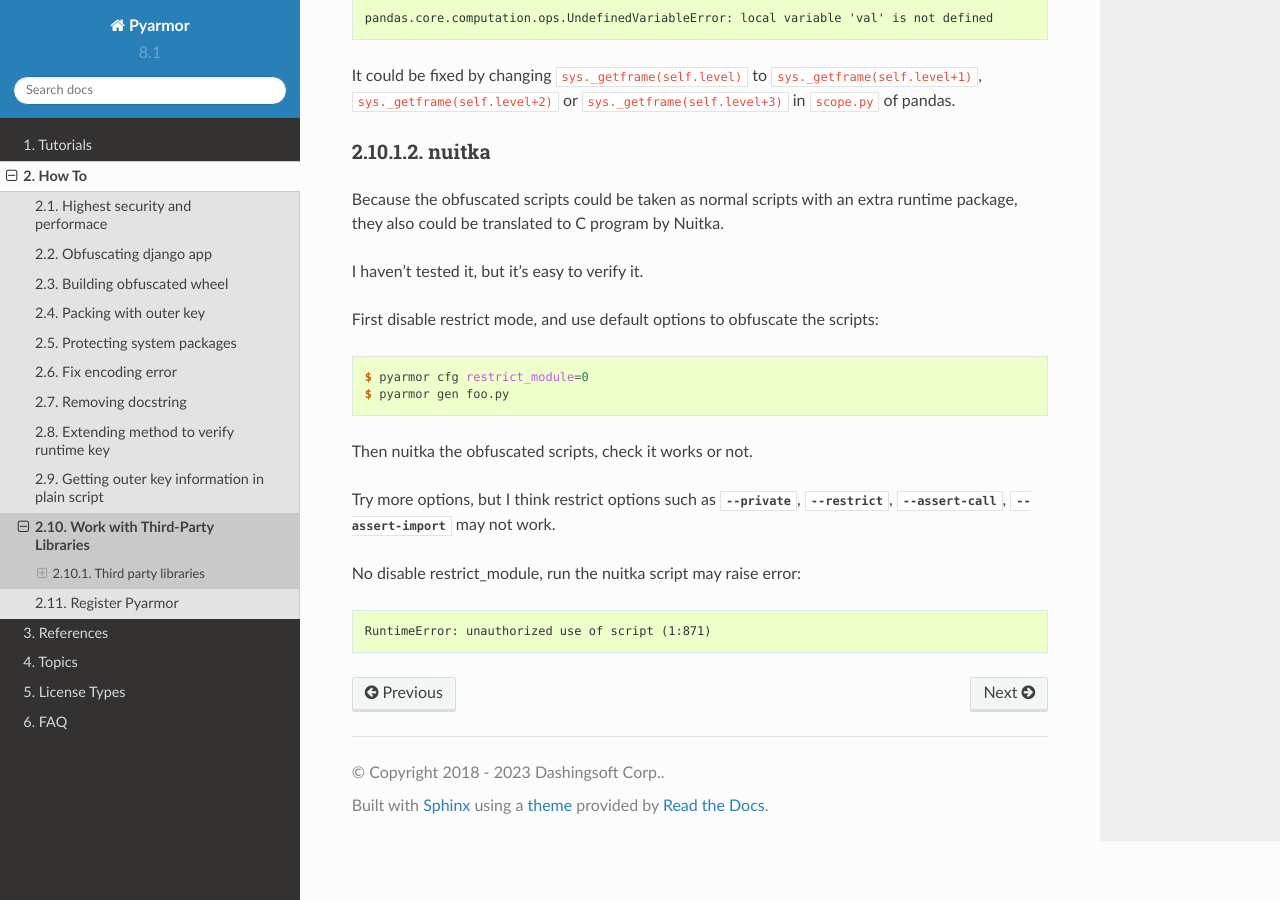
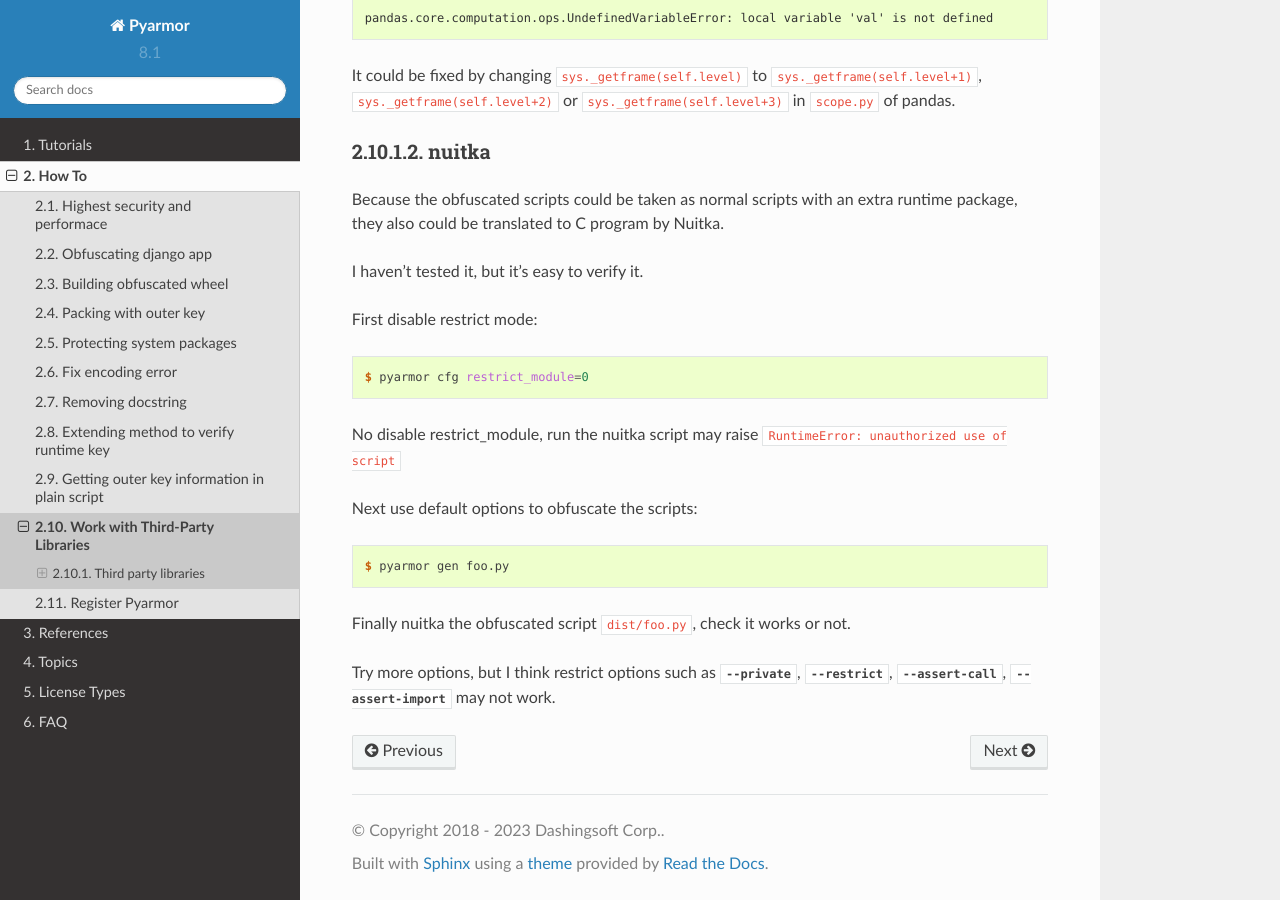
Before and after one commit to dashingsoft/pyarmor, a Sphinx documentation site: the page built from docs/how-to/third-party.rst, in a window 1280 px wide and 900 px high, scrolled down 3140 px. Built offline with Sphinx 7.4.7 and the Read the Docs theme 2.0.0, drawn with Linux system fonts in a browser that asks for light colours.

Commit message:
Refine nuitka doc

```diff
--- a/docs/how-to/third-party.rst
+++ b/docs/how-to/third-party.rst
@@ -152,17 +152,18 @@ Because the obfuscated scripts could be taken as normal scripts with an extra ru
 
 I haven't tested it, but it's easy to verify it.
 
-First disable restrict mode, and use default options to obfuscate the scripts::
+First disable restrict mode::
 
     $ pyarmor cfg restrict_module=0
+
+No disable restrict_module, run the nuitka script may raise ``RuntimeError: unauthorized use of script``
+
+Next use default options to obfuscate the scripts::
+
     $ pyarmor gen foo.py
 
-Then nuitka the obfuscated scripts, check it works or not.
+Finally nuitka the obfuscated script ``dist/foo.py``, check it works or not.
 
 Try more options, but I think restrict options such as :option:`--private`, :option:`--restrict`, :option:`--assert-call`, :option:`--assert-import` may not work.
 
-No disable restrict_module, run the nuitka script may raise error::
-
-    RuntimeError: unauthorized use of script (1:871)
-
 .. include:: ../_common_definitions.txt
```
